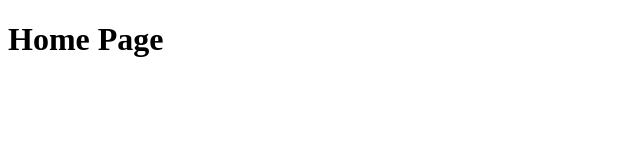
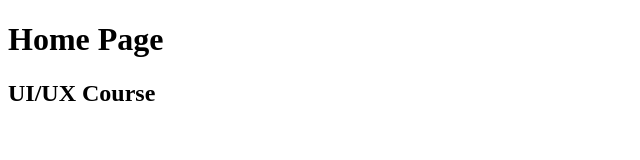
Before and after one commit to NITESHDHIMAL/poushuiux, a plain HTML site: page index.html in a window 1280 px wide. Shown: the whole page, without its empty margins (0-640 px from the left). Drawn offline with Linux system fonts and the light colour scheme.

Commit message:
index page crate

```diff
--- a/index.html
+++ b/index.html
@@ -7,5 +7,11 @@
 </head>
 <body>
     <h1>Home Page</h1>
+
+
+    <nav>
+        <h1>UI/UX Course</h1>
+    </nav>
+
 </body>
 </html>
```
